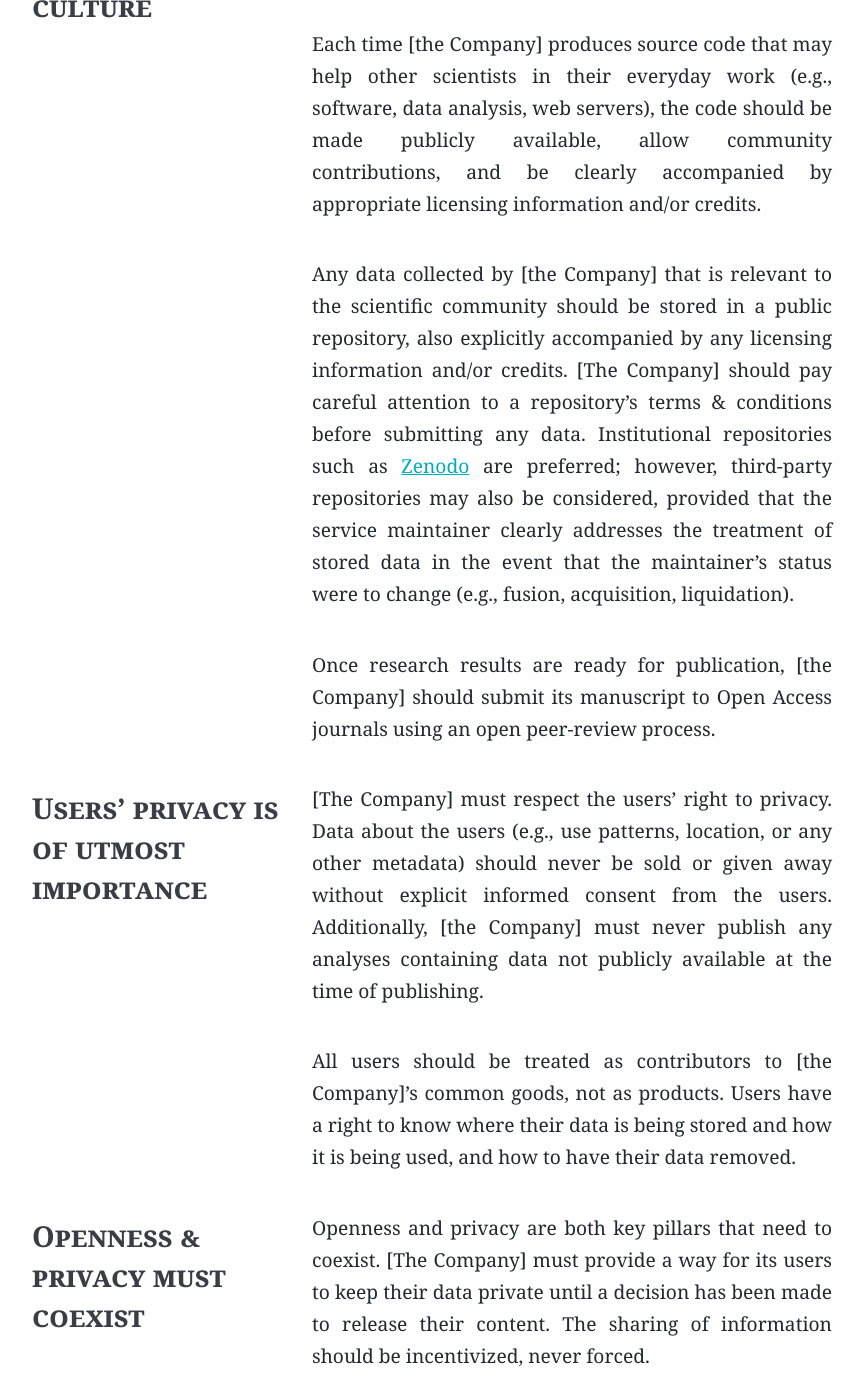
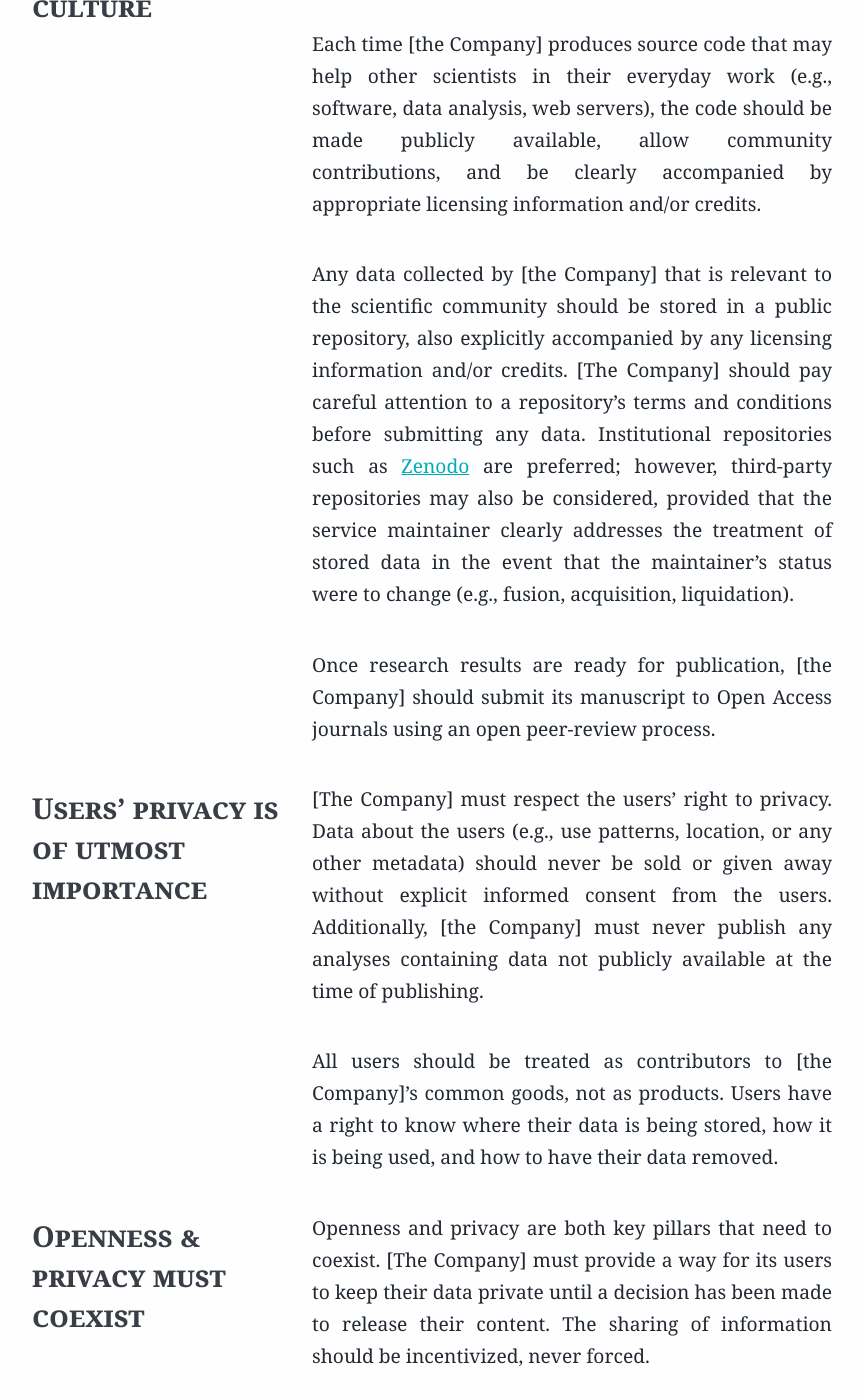
Before and after one commit to TailorDev/manifesto, a Jekyll site: the page built from version/1.0.md, in a window 1280 px wide and 1400 px high, scrolled down 374 px. Shown: the whole window, without its empty margins (208-1072 px from the left). Built offline with Jekyll 4.4.1, drawn with Linux system fonts in a browser that asks for light colours; part of the change alters nothing that is shown; some of the changed text lies outside the part shown.

```diff
--- a/version/1.0.md
+++ b/version/1.0.md
@@ -2,6 +2,7 @@
 layout: default
 status: draft
 created_at: 2016-06-15
+updated_at: 2016-10-06
 current: true
 ---
 
@@ -25,7 +26,7 @@ accompanied by appropriate licensing information and/or credits.
 Any data collected by [the Company] that is relevant to the scientific community
 should be stored in a public repository, also explicitly accompanied by any
 licensing information and/or credits. [The Company] should pay careful attention
-to a repository's terms & conditions before submitting any data. Institutional
+to a repository's terms and conditions before submitting any data. Institutional
 repositories such as [Zenodo](https://zenodo.org) are preferred; however,
 third-party repositories may also be considered, provided that the service
 maintainer clearly addresses the treatment of stored data in the event that the
@@ -43,7 +44,7 @@ given away without explicit informed consent from the users. Additionally,
 available at the time of publishing.
 
 All users should be treated as contributors to [the Company]'s common goods, not
-as products. Users have a right to know where their data is being stored and how
+as products. Users have a right to know where their data is being stored, how
 it is being used, and how to have their data removed.
 
 ## Openness & privacy must coexist
@@ -63,7 +64,7 @@ should always choose the most ethical decision/action.
 
 ## Investors must embrace this Manifesto
 
-If [the Company] is raising funds, incoming investors must accept all rules
+If [the Company] is raising funds, incoming investors must accept all terms
 stated in this Manifesto without any modifications. To prevent corruption of
 [the Company]'s values, [the Company] statuses deposited to the administration
 of the country of affiliation should refer to this Manifesto.
```
Also changed, not shown: README.md.
